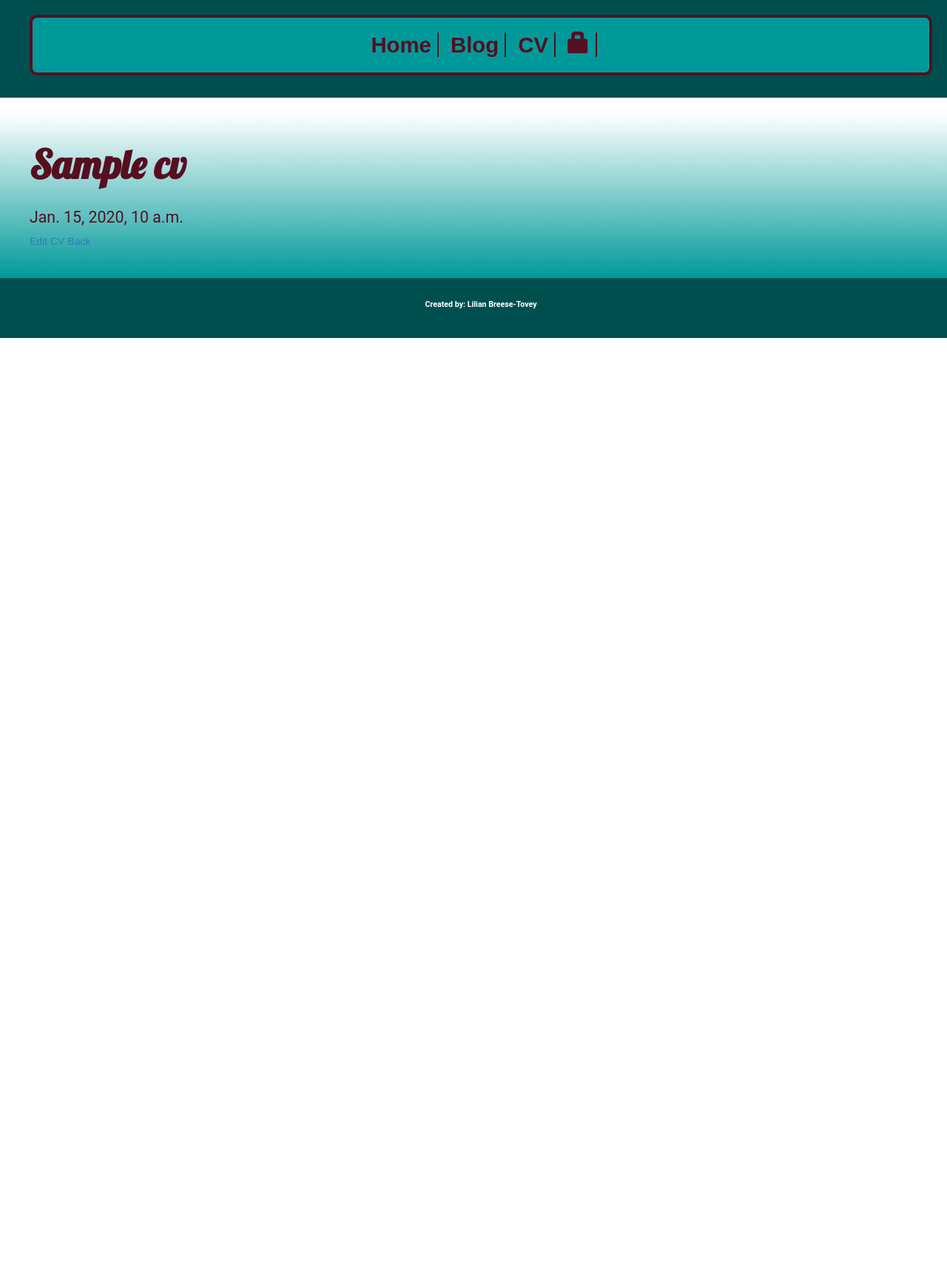
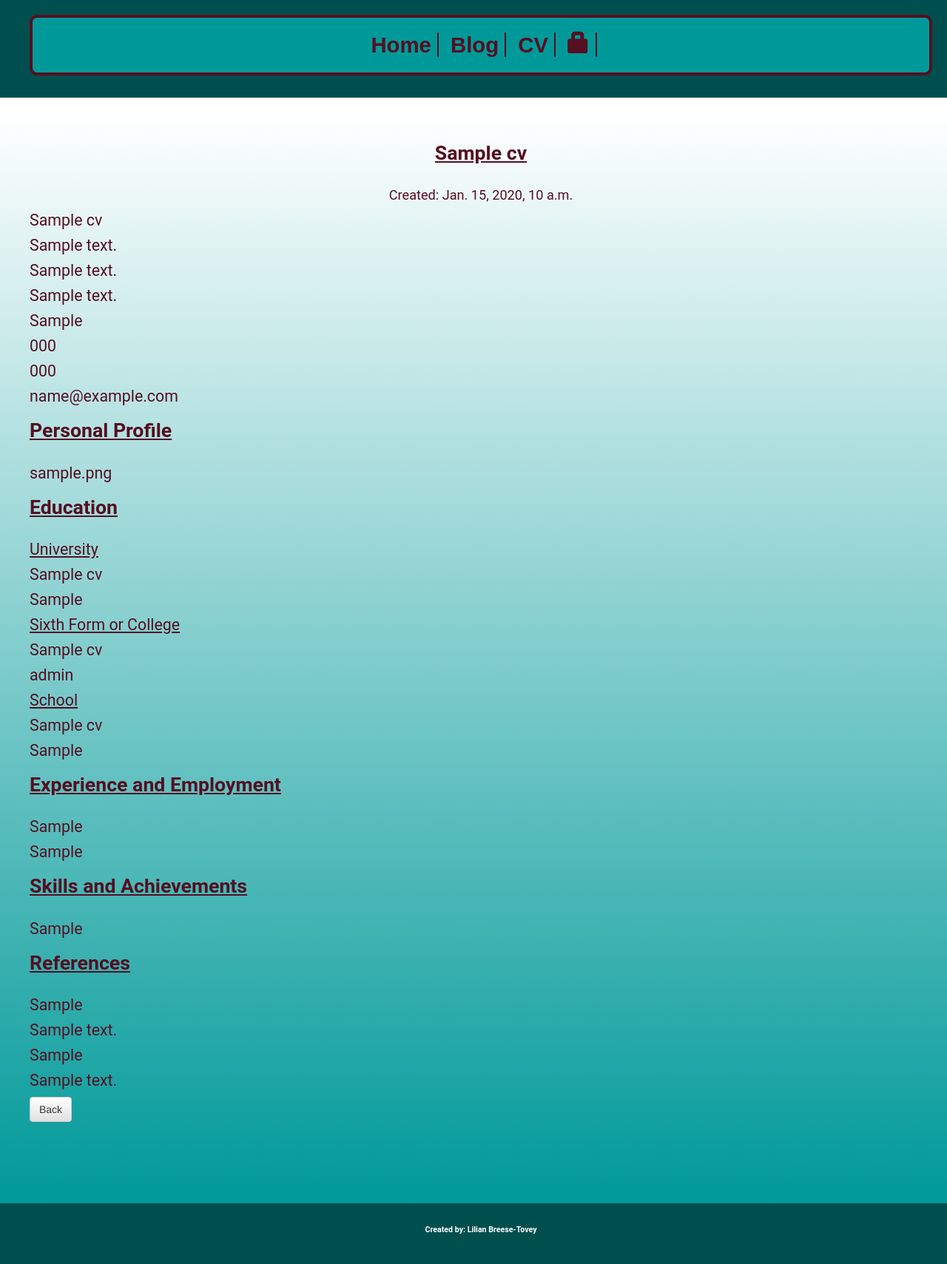
Before and after one commit to lbb712/bridging-coursework-year2-blog-site, a Django app: page /cvedit/1/ in a window 1280 px wide. Shown: the whole page at 74% size. Before the commit the page ends 457 px from the top, so only its background shows below. Run offline with Django 3.2, Linux system fonts and the light colour scheme; tables that the repository leaves empty hold one stand-in row (values such as "Sample post"); some libraries are stand-ins or nearby versions.

Commit message:
Final commit. All tests now pass. CSS is consistent across the site. Forms and models complete.

```diff
--- a/blog/static/css/blog.css
+++ b/blog/static/css/blog.css
@@ -1,7 +1,7 @@
 body{
 	display: inline-block;
 	width: 100%;
-	min-height:100%;
+	min-height:100vh;
 }
 
 
@@ -33,6 +33,8 @@ body{
 	padding: 20px 20px 40px 40px;
 	/*background-color: hsl(180deg, 100%, 85%);*/
 	background: linear-gradient(0deg,hsl(180deg, 100%, 30%),#FFFFFF);
+	background-size: cover;
+	min-height: 100vh;
 }
 
 h1{
@@ -42,6 +44,14 @@ h1{
 	font-weight: bold;
 	padding-bottom: 20px;
 }
+
+ h2{
+	 font-family: "Roboto", sans-serif;
+	 font-size:26pt;
+	 font-weight: bold;
+	 text-decoration: underline;
+	 padding-bottom: 20px;
+ }
 
  h2, h3, h4{
 	 font-family: "Roboto", sans-serif;
@@ -131,7 +141,7 @@ nav ul li a:hover {
 	margin-bottom: 70px;
 }
 
-.post h2 a, .post h2 a:visited, .post h2{
+.post h2 a, .post h2 a:visited, .post h2, .post h3{
 	color: #550f21;
 }
 
--- a/blog/templates/blog/base.html
+++ b/blog/templates/blog/base.html
@@ -26,12 +26,10 @@
 		</nav>
 	</div>
 	<div class="content">
-		<!--<div class="row">
-			<div class="col-md-8">-->
+
 		{% block content %}
 		{% endblock %}
-			<!--</div>
-		</div>-->
+
 	</div>
 	<div class="page-footer">
 		<h2><strong>Created by: Lilian Breese-Tovey</strong></h2>
--- a/blog/templates/blog/home.html
+++ b/blog/templates/blog/home.html
@@ -1,6 +1,8 @@
 {% extends 'blog/base.html' %}
 
 {%block content %}
+
 	<h1 class="center">Hi!</h1>
 	<p class="center">Welcome to my site. Here you will find a blog and CV page. Please click on a link above to get started.</p>
+
 {% endblock %}
--- a/blog/templates/blog/post_draft_list.html
+++ b/blog/templates/blog/post_draft_list.html
@@ -1,9 +1,10 @@
 {% extends 'blog/base.html' %}
 
 {% block content %}
+	<h1 class="center">Drafts</h1>
 	{% for post in posts %}
 		<div class="post">
-			<h1><a href ="{% url 'post_detail' pk=post.pk %}">{{ post.title }}</a></h1>
+			<h2><a href ="{% url 'post_detail' pk=post.pk %}">{{ post.title }}</a></h2>
 			<p class="date">created: {{ post.created_date|date:'d-m-Y' }}</p>
 			<p>{{ post.text|truncatechars:200 }}</p>
 		</div>
--- a/cveditor/forms.py
+++ b/cveditor/forms.py
@@ -8,7 +8,7 @@ class CVForm(forms.ModelForm):
 
     class Meta:
         model = CV
-        fields = ('title', 'name',)
+        fields = ('title', 'name','address_line_1','address_line_2','address_line_3','town','postcode','phone','email','personal_profile','university_name','modules_studied','sixth_form_or_college_name','alevel_results','school_name','gcse_results','experience','employment','skills_and_achievements','academic_referee','academic_referee_contact_details','employment_referee','employment_referee_contact_details',)
         widgets = {
             'name': forms.fields.TextInput(attrs={
                 'placeholder': 'Enter your name'
--- a/cveditor/models.py
+++ b/cveditor/models.py
@@ -1,7 +1,34 @@
 from django.db import models
 from django.utils import timezone
+
 
 class CV(models.Model):
     title = models.CharField(max_length=200, default='')
     created_date = models.DateTimeField(default= timezone.now)
     name = models.CharField(max_length=200, default='')
+    address_line_1 = models.CharField(max_length=200, default='')
+    address_line_2 = models.CharField(max_length=200, default='')
+    address_line_3 = models.CharField(max_length=200, default='', blank=True)
+    town = models.CharField(max_length=100, default='')
+    postcode = models.CharField(max_length=10, default='')
+    phone = models.CharField(max_length=12, null=True, blank=True, default=None)
+    email = models.EmailField(max_length=70, null=True, blank=True, unique=True)
+
+    personal_profile = models.TextField(blank=True)
+
+    university_name = models.CharField(max_length=200, blank=True, default='')
+    modules_studied = models.TextField(blank=True)
+    sixth_form_or_college_name = models.CharField(max_length=200, blank=True, default='')
+    alevel_results = models.TextField(blank=True)
+    school_name = models.CharField(max_length=200, blank=True, default='')
+    gcse_results = models.TextField(blank=True)
+
+    experience = models.TextField(blank=True)
+    employment = models.TextField(blank=True)
+
+    skills_and_achievements = models.TextField(blank=True)
+
+    academic_referee = models.CharField(max_length=200, blank=True, default='')
+    academic_referee_contact_details = models.TextField(blank=True)
+    employment_referee = models.CharField(max_length=200, blank=True, default='')
+    employment_referee_contact_details = models.TextField(blank=True)
--- a/cveditor/templates/cveditor/cv_edit.html
+++ b/cveditor/templates/cveditor/cv_edit.html
@@ -1,12 +1,13 @@
 {% extends 'blog/base.html' %}
+{% load bootstrap3 %}
 
 {% block content %}
 
 	<div>
 		<h1>Edit Your CV</h1>
-		<a href="{% url 'cv_list' %}">Back</a>
+		<a href="{% url 'cv_list' %}" class="btn btn-default">Back</a>
 		<form method="POST" >{% csrf_token %}
-			{{ form.as_p }}
+			{% bootstrap_form form %}
 			<button type="submit" class="save btn btn default">Save</button>
 			<button type="reset" class="reset btn btn default">Reset</button>
 		</form>
--- a/cveditor/templates/cveditor/cv_list.html
+++ b/cveditor/templates/cveditor/cv_list.html
@@ -2,15 +2,15 @@
 
 {% block content %}
 
-	<h1>Your CV's</h1>
+	<h1 class="center">Your CV's</h1>
 	{% for cv in cvs %}
-		<div>
+		<div class="post">
 			<h2><a href="{% url 'view_cv' pk=cv.pk %}">{{ cv.title }}</a></h2>
 			<div>
 				<p><small>Created: {{ cv.created_date }}</small></p>
 			</div>
 		</div>
 	{% endfor %}
-	<a href="{% url 'new_cv' %}">New CV<a>
+	<a href="{% url 'new_cv' %}" class="btn btn-default">New CV<a>
 
 {% endblock %}
--- a/cveditor/templates/cveditor/cv_view.html
+++ b/cveditor/templates/cveditor/cv_view.html
@@ -1,11 +1,45 @@
 {% extends 'blog/base.html' %}
 
 {% block content %}
-	<div>
-		<h1>{{ cv.title }}</h1>
-		<p>{{ cv.created_date }}</p>
-		<a href="{% url 'cv_edit' pk=cv.pk %}">Edit CV</a>
-		<a href="{% url 'cv_list' %}">Back</a>
+	<div class="post">
+		<h2 class="center">{{ cv.title }}</h2>
+		<p class="center"><small>Created: {{ cv.created_date }}</small></p>
+		<p>{{ cv.name }}</p>
+		<p>{{ cv.address_line_1 }}</p>
+		<p>{{ cv.address_line_2 }}</p>
+		<p>{{ cv.address_line_3 }}</p>
+		<p>{{ cv.town }}</p>
+		<p>{{ cv.postcode }}</p>
+		<p>{{ cv.phone }}</p>
+		<p>{{ cv.email }}</p>
+		<h3>Personal Profile</h3>
+		<p class="justify">{{ cv.personal_profile|linebreaksbr }}</p>
+		<h3>Education</h3>
+		<p><u>University</u></p>
+		<p>{{ cv.university_name }}</p>
+		<p class="justify">{{ cv.modules_studied|linebreaksbr }}</p>
+		<p><u>Sixth Form or College</u></p>
+		<p>{{ cv.sixth_form_or_college_name }}</p>
+		<p class="justify">{{ cv.alevel_results|linebreaksbr }}</p>
+		<p><u>School</u></p>
+		<p>{{ cv.school_name }}</p>
+		<p class="justify">{{ cv.gcse_results|linebreaksbr }}</p>
+		<h3>Experience and Employment</h3>
+		<p class="justify">{{ cv.experience|linebreaksbr }}</p>
+		<p class="justify">{{ cv.employment|linebreaksbr }}</p>
+		<h3>Skills and Achievements</h3>
+		<p class="justify">{{ cv.skills_and_achievements|linebreaksbr }}</p>
+		<h3>References</h3>
+		<p>{{ cv.academic_referee }}</p>
+		<p class="justify">{{ cv.academic_referee_contact_details|linebreaksbr }}</p>
+		<p>{{ cv.employment_referee }}</p>
+		<p class="justify">{{ cv.employment_referee_contact_details|linebreaksbr }}</p>
+		{% if user.is_authenticated %}
+			<a href="{% url 'cv_edit' pk=cv.pk %}" class="btn btn-default">Edit CV</a>
+			<a class="btn btn_default" href="{% url 'remove_cv' pk=cv.pk %}"><span class="glyphicon glyphicon-trash"></span></a>
+		{% endif %}
+		<a href="{% url 'cv_list' %}" class="btn btn-default">Back</a>
+
 
 	</div>
 {% endblock %}
--- a/cveditor/urls.py
+++ b/cveditor/urls.py
@@ -7,4 +7,5 @@ urlpatterns = [
     path('cvedit/<int:pk>/', views.view_cv, name='view_cv'),
     path('cvedit/new/', views.new_cv, name='new_cv'),
     path('cvedit/list', views.cv_list, name='cv_list'),
+    path('cvedit/<pk>/remove/', views.cv_remove, name='remove_cv'),
 ]
--- a/cveditor/views.py
+++ b/cveditor/views.py
@@ -2,6 +2,8 @@ from django.shortcuts import render, redirect, get_object_or_404
 from django.http import HttpResponse
 from cveditor.models import CV
 from .forms import CVForm
+from django.contrib.auth.decorators import login_required
+from django.utils import timezone
 
 # Create your views here.
 def cv_edit(request, pk):
@@ -33,5 +35,11 @@ def new_cv(request):
     return render(request, 'cveditor/cv_edit.html', {'form': form})
 
 def cv_list(request):
-    cvs = CV.objects.all()
+    cvs = CV.objects.filter(created_date__lte=timezone.now()).order_by('-created_date')
     return render(request, 'cveditor/cv_list.html', {'cvs':cvs})
+
+@login_required
+def cv_remove (request, pk):
+    cv = get_object_or_404(CV, pk=pk)
+    cv.delete()
+    return redirect('cv_list')
--- a/mysite/settings.py
+++ b/mysite/settings.py
@@ -39,6 +39,7 @@ INSTALLED_APPS = [
     'django.contrib.sessions',
     'django.contrib.messages',
     'django.contrib.staticfiles',
+    'bootstrap3',
     'blog.apps.BlogConfig',
     'cveditor.apps.CveditorConfig',
 ]
```
Also changed, not shown: functional_tests/tests.py (+51 -9 lines), cveditor/migrations/0008_auto_20200826_1359.py (added), cveditor/migrations/0009_auto_20200826_1400.py (added), cveditor/migrations/0010_auto_20200826_1402.py (added), cveditor/migrations/0011_auto_20200826_1404.py (added), cveditor/migrations/0012_auto_20200826_1728.py (added).
